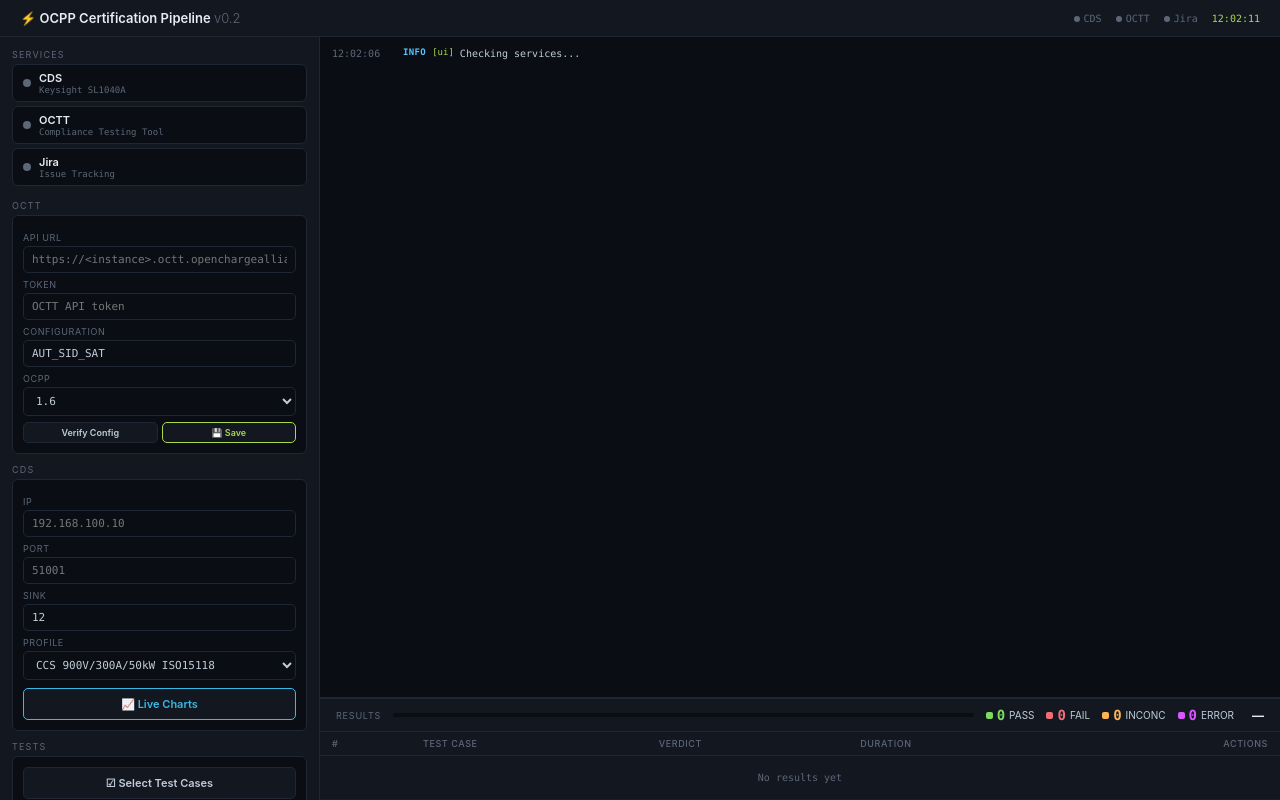
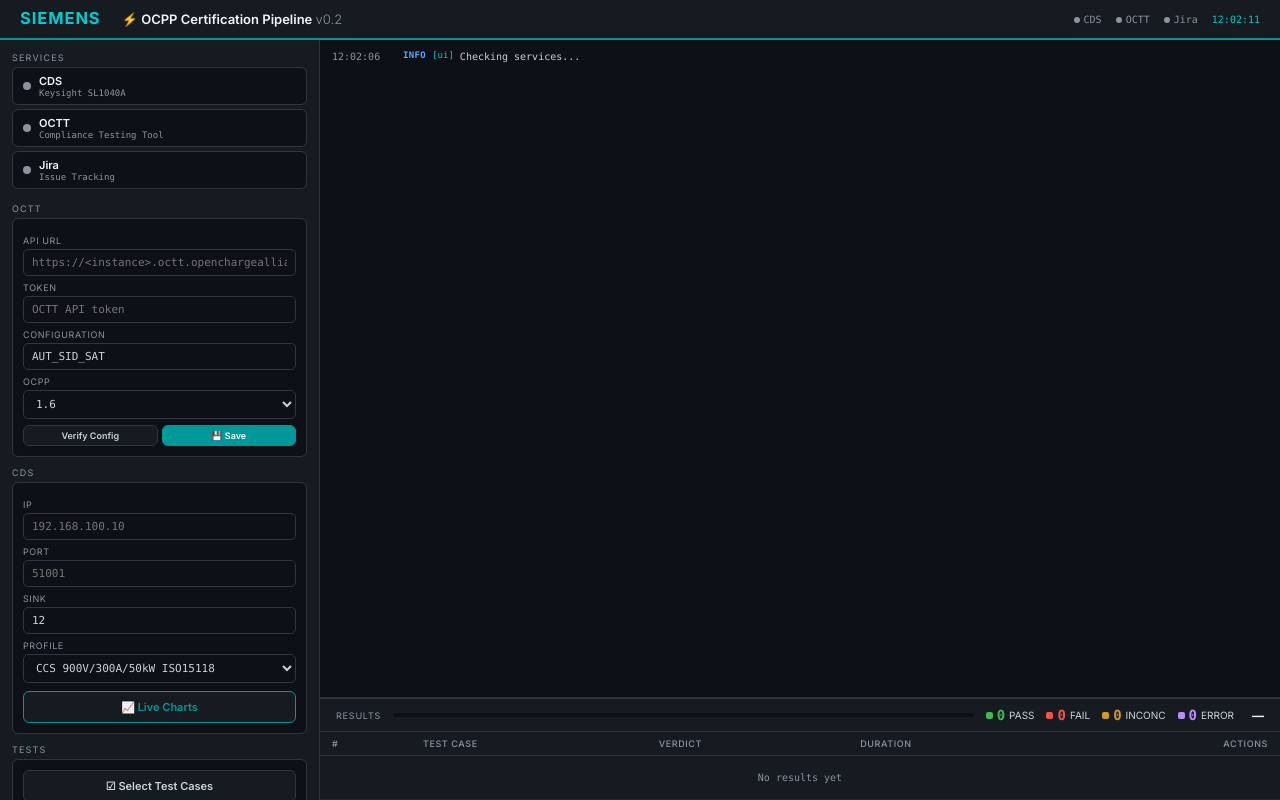
Before and after one commit to Canditos/PIP-OCTT, a website: page src/apps/certification-dashboard/public/index.html in a window 1280 px wide. Drawn offline with Linux system fonts and the light colour scheme; no server answers.

```diff
--- a/src/apps/certification-dashboard/public/index.html
+++ b/src/apps/certification-dashboard/public/index.html
@@ -31,20 +31,25 @@
 <meta name="viewport" content="width=device-width, initial-scale=1.0">
 <title>OCPP Certification Pipeline</title>
 <style>
+  @import url('https://fonts.googleapis.com/css2?family=Inter:wght@300;400;500;600;700&display=swap');
   :root {
-    --bg: #0a0e14; --surface: #131820; --border: #1e2733;
-    --text: #c0ccd8; --text-dim: #5c6778; --text-bright: #e6ecf3;
-    --accent: #39bae6; --accent2: #aad94c;
-    --danger: #f26d78; --warn: #ffb454; --info: #59c2ff;
-    --pass: #7fd962; --fail: #f26d78; --inconc: #ffb454; --error: #d957ff;
+    --bg: #0d1117; --surface: #161b22; --border: #30363d;
+    --text: #c9d1d9; --text-dim: #8b949e; --text-bright: #f0f6fc;
+    --accent: #009999; --accent2: #00cccc;
+    --accent-dim: #006666;
+    --danger: #f85149; --warn: #d29922; --info: #58a6ff;
+    --pass: #3fb950; --fail: #f85149; --inconc: #d29922; --error: #bc8cff;
     --font: 'SF Mono','Fira Code','Cascadia Code','Consolas',monospace;
     --ui: 'Inter','Segoe UI',system-ui,sans-serif;
   }
   *{box-sizing:border-box;margin:0;padding:0}
   body{background:var(--bg);color:var(--text);font-family:var(--ui);height:100vh;display:flex;flex-direction:column;overflow:hidden}
-  header{background:var(--surface);border-bottom:1px solid var(--border);padding:10px 20px;display:flex;align-items:center;justify-content:space-between;flex-shrink:0}
+  header{background:var(--surface);border-bottom:2px solid var(--accent);padding:8px 20px;display:flex;align-items:center;justify-content:space-between;flex-shrink:0;gap:12px}
+  .siemens-logo{height:22px;width:auto;flex-shrink:0}
+  .siemens-logo text{font-family:'Inter',Arial,Helvetica,sans-serif;font-weight:700;font-size:18px}
+  header .brand{display:flex;align-items:center;gap:10px}
   header h1{font-size:13px;font-weight:600;color:var(--text-bright)}
-  header h1 span{color:var(--accent)}
+  header h1 span{color:var(--accent2)}
   .hdr-right{display:flex;gap:14px;font-size:10px;color:var(--text-dim);font-family:var(--font)}
   .hdr-right .dot{width:6px;height:6px;border-radius:50%;display:inline-block;margin-right:4px}
   .dot.on{background:var(--pass);box-shadow:0 0 6px var(--pass)}.dot.off{background:var(--text-dim)}.dot.err{background:var(--danger)}
@@ -56,15 +61,18 @@
   select,input[type=text],input[type=password],input[type=number]{width:100%;padding:6px 8px;background:var(--bg);border:1px solid var(--border);border-radius:5px;color:var(--text);font-family:var(--font);font-size:11px;outline:none}
   select:focus,input:focus{border-color:var(--accent)}
   .btn-row{display:flex;gap:6px}
-  button{flex:1;padding:8px 12px;border:1px solid var(--border);border-radius:5px;font-family:var(--ui);font-size:11px;font-weight:600;cursor:pointer;color:var(--text);background:var(--surface);transition:.15s}
-  button:hover{border-color:var(--text-dim)}button:disabled{opacity:.35;cursor:not-allowed}
-  button.primary{background:color-mix(in srgb,var(--accent) 15%,var(--surface));border-color:var(--accent);color:var(--accent)}
+  button{flex:1;padding:8px 12px;border:1px solid var(--border);border-radius:6px;font-family:var(--ui);font-size:11px;font-weight:600;cursor:pointer;color:var(--text);background:var(--surface);transition:.15s}
+  button:hover{border-color:var(--accent)}button:disabled{opacity:.35;cursor:not-allowed}
+  button.primary{background:var(--accent);border-color:var(--accent);color:#fff}
+  button.primary:hover{background:var(--accent2)}
   button.danger{background:color-mix(in srgb,var(--danger) 15%,var(--surface));border-color:var(--danger);color:var(--danger)}
   button.sm{padding:4px 8px;font-size:9px;flex:none}
+  button.sm.primary{padding:4px 8px;font-size:9px;flex:none;background:var(--accent);border-color:var(--accent);color:#fff}
+  button.sm.primary:hover{background:var(--accent2)}
   .svc{display:flex;align-items:center;gap:8px;padding:6px 10px;background:var(--bg);border:1px solid var(--border);border-radius:6px;margin-bottom:4px}
   .svc-dot{width:8px;height:8px;border-radius:50%;flex-shrink:0;background:var(--text-dim)}
   .svc-dot.connected{background:var(--pass);box-shadow:0 0 6px var(--pass)}
-  .svc-dot.running{background:var(--accent);animation:pulse 1.5s infinite}
+  .svc-dot.running{background:var(--accent2);animation:pulse 1.5s infinite}
   .svc-dot.error{background:var(--danger);box-shadow:0 0 6px var(--danger)}
   .svc-dot.disconnected{background:var(--text-dim)}
   .svc-dot.connecting{background:var(--warn);animation:pulse 1s infinite}
@@ -127,7 +135,12 @@
      Shows dashboard title, service status dots, and live clock.
      ══════════════════════════════════════════════════════════════ -->
 <header>
-  <h1><span>&#9889;</span> OCPP Certification Pipeline <span style="font-weight:300;color:var(--text-dim)">v0.2</span></h1>
+  <div class="brand">
+    <svg class="siemens-logo" viewBox="0 0 100 24" fill="none">
+      <text x="0" y="18" fill="#00cccc" font-size="20" font-weight="800" letter-spacing="1">SIEMENS</text>
+    </svg>
+    <h1><span>&#9889;</span> OCPP Certification Pipeline <span style="font-weight:300;color:var(--text-dim)">v0.2</span></h1>
+  </div>
   <div class="hdr-right">
     <span><span class="dot off" id="h-dot-cds"></span>CDS</span>
     <span><span class="dot off" id="h-dot-octt"></span>OCTT</span>
@@ -158,7 +171,7 @@
     <label class="f">Token</label><input type="password" id="inp-octt-token" placeholder="OCTT API token">
     <label class="f">Configuration</label><input type="text" id="inp-config" value="AUT_SID_SAT">
     <label class="f">OCPP</label><select id="sel-ver"><option value="ocpp1.6" selected>1.6</option><option value="ocpp2.0.1">2.0.1</option></select>
-    <div style="margin-top:6px;display:flex;gap:4px"><button onclick="checkOcttConfig()" class="sm" style="flex:1">Verify Config</button><button onclick="saveConfig()" class="sm" style="flex:1;border-color:var(--accent2);color:var(--accent2)">&#128190; Save</button></div>
+    <div style="margin-top:6px;display:flex;gap:4px"><button onclick="checkOcttConfig()" class="sm" style="flex:1">Verify Config</button><button onclick="saveConfig()" class="sm primary" style="flex:1">&#128190; Save</button></div>
     <div id="octt-cfg-r" style="margin-top:4px;font-size:9px;font-family:var(--font);color:var(--text-dim);display:none"></div>
   </div></div>
 
```
Also changed, not shown: 1 other file.
